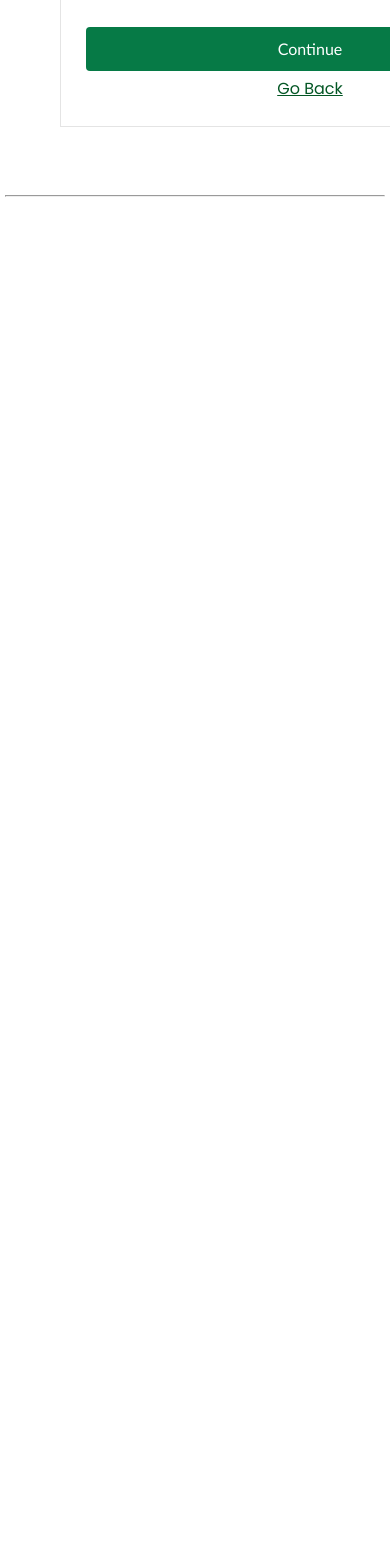
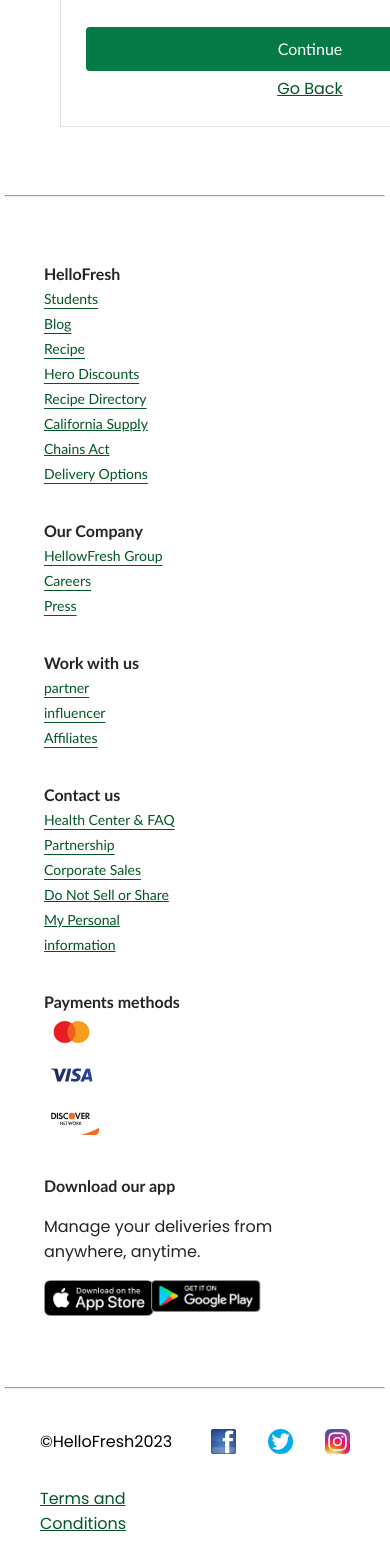
Before and after one commit to mohdadil12345/truculent-face-1803, a React (Create React App) app in the folder frontened/rideshare-x/: page /register in a window 390 px wide. Shown: the part 432-1997 px from the top of the page. Before the commit the page ends 844 px from the top, so only its background shows below. Built offline with nearby package versions, Linux system fonts and the light colour scheme.

Commit message:
css update for mobile and tasblet view for footer

```diff
--- a/frontened/rideshare-x/src/App.scss
+++ b/frontened/rideshare-x/src/App.scss
@@ -24,6 +24,11 @@
       height: 30px;
     }
   }
+
+  .menu-btn{
+     display: none;
+  }
+
 
   .nav-menu {
     display: flex;
@@ -435,6 +440,26 @@
       }
     }
   }
+  .footer-bottom{
+    // flex-direction: column;
+    gap: 20px !important;
+    padding: 20px 40px;
+    justify-content: space-between;
+    .bottom-1{
+      margin: 0 !important;
+      flex-direction: column;
+    }
+  }
+
+
+  .inner-container{
+    flex-direction: column;
+    .section-1 {
+
+      flex-direction: column;
+    }
+  }
+
   .navbar {
     .logo {
       min-width: auto;
@@ -541,10 +566,10 @@
 @media only screen and (max-width: 600px) {
   .navbar {
     .nav-menu {
-      background-color: rgb(117, 181, 186);
+      background-color: rgb(223, 223, 223);
     position: fixed;
     flex-direction: column;
-    top: 80px;
+    top: 60px;
     right: 0;
     width: 200px;
     padding: 10px;
@@ -563,6 +588,10 @@
     #open {
       right: 0px;
     }
+
+
+
+
   }
   #menu-details #intructions .intructions-item {
     flex-direction: column;
@@ -588,4 +617,17 @@
       }
     }
   }
+
+  .no-reset {
+    // display: none;
+  }
+.main-div{
+  flex-direction: column;
+
 }
+
+.div-1 img {
+
+}
+
+}
--- a/frontened/rideshare-x/src/components/Footer.jsx
+++ b/frontened/rideshare-x/src/components/Footer.jsx
@@ -17,7 +17,7 @@ export const Footer = () => {
                   <span className="v">Students</span>
                 </a>
               </div>
-              <div>
+              <div className="blog">
                 <a href="#/">
                   <span className="v">Blog</span>
                 </a>
@@ -337,12 +337,12 @@ const SECTION = styled.div`
   .footer-bottom-icon {
     display: flex;
     cursor: pointer;
-
     gap: 2rem;
   }
 
 .main-div{
-  display: none;
+  /* display: none; */
 }
 
+
 `;
--- a/frontened/rideshare-x/src/components/Home.jsx
+++ b/frontened/rideshare-x/src/components/Home.jsx
@@ -134,4 +134,5 @@ const SECTION = styled.div`
 const MAINSECTION = styled.div`
   margin: 0;
   padding: 0;
+  box-sizing:border-box
 `;
--- a/frontened/rideshare-x/src/components/Navbar.jsx
+++ b/frontened/rideshare-x/src/components/Navbar.jsx
@@ -33,7 +33,6 @@ function Navbar() {
       </div>
 
       <button onClick={logoutuser} className="nav-log-btn">Logout</button>
-      {/* <button onClick={toggle}>❌🎫</button> */}
     </div>
   );
 }
```
